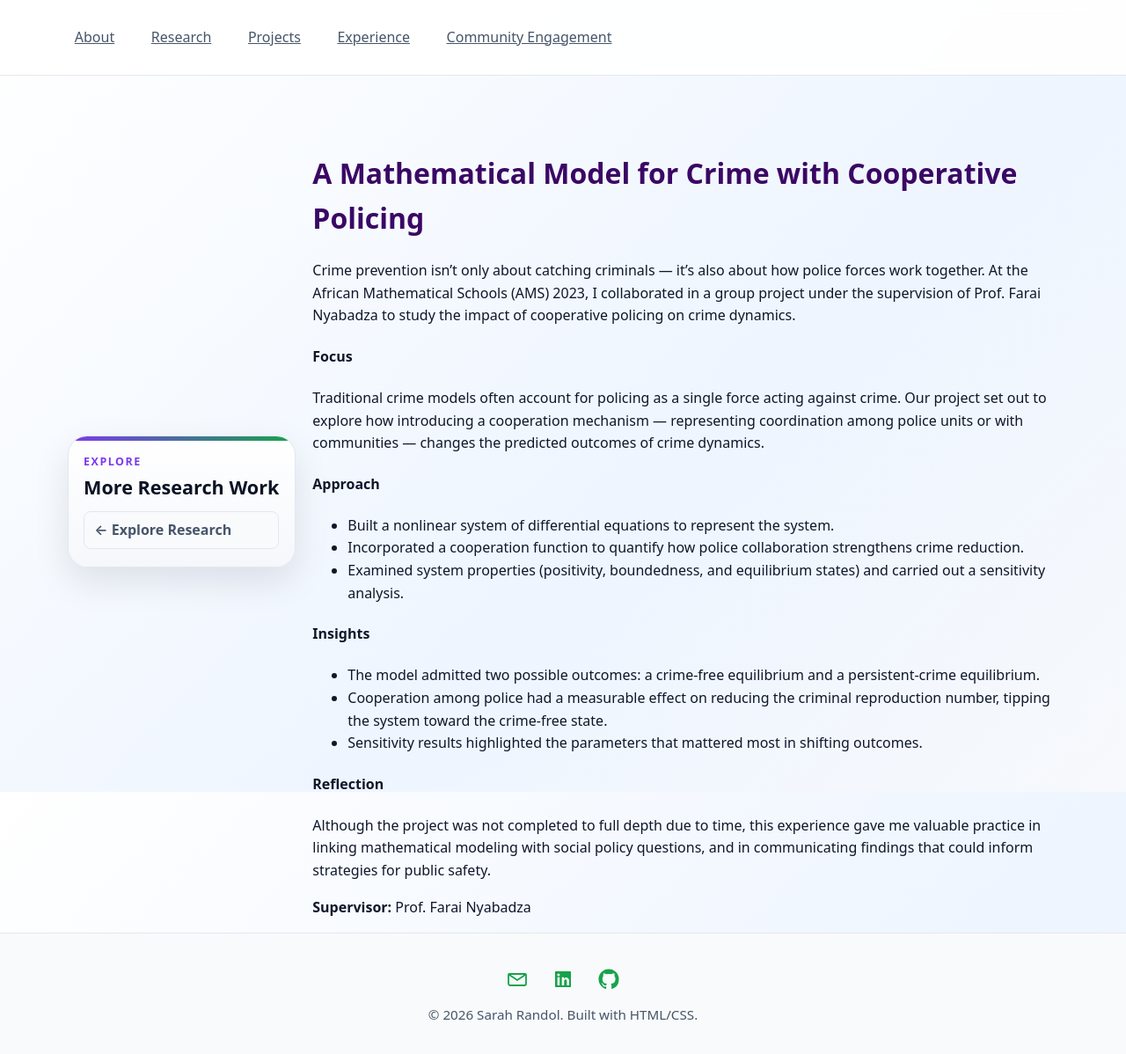
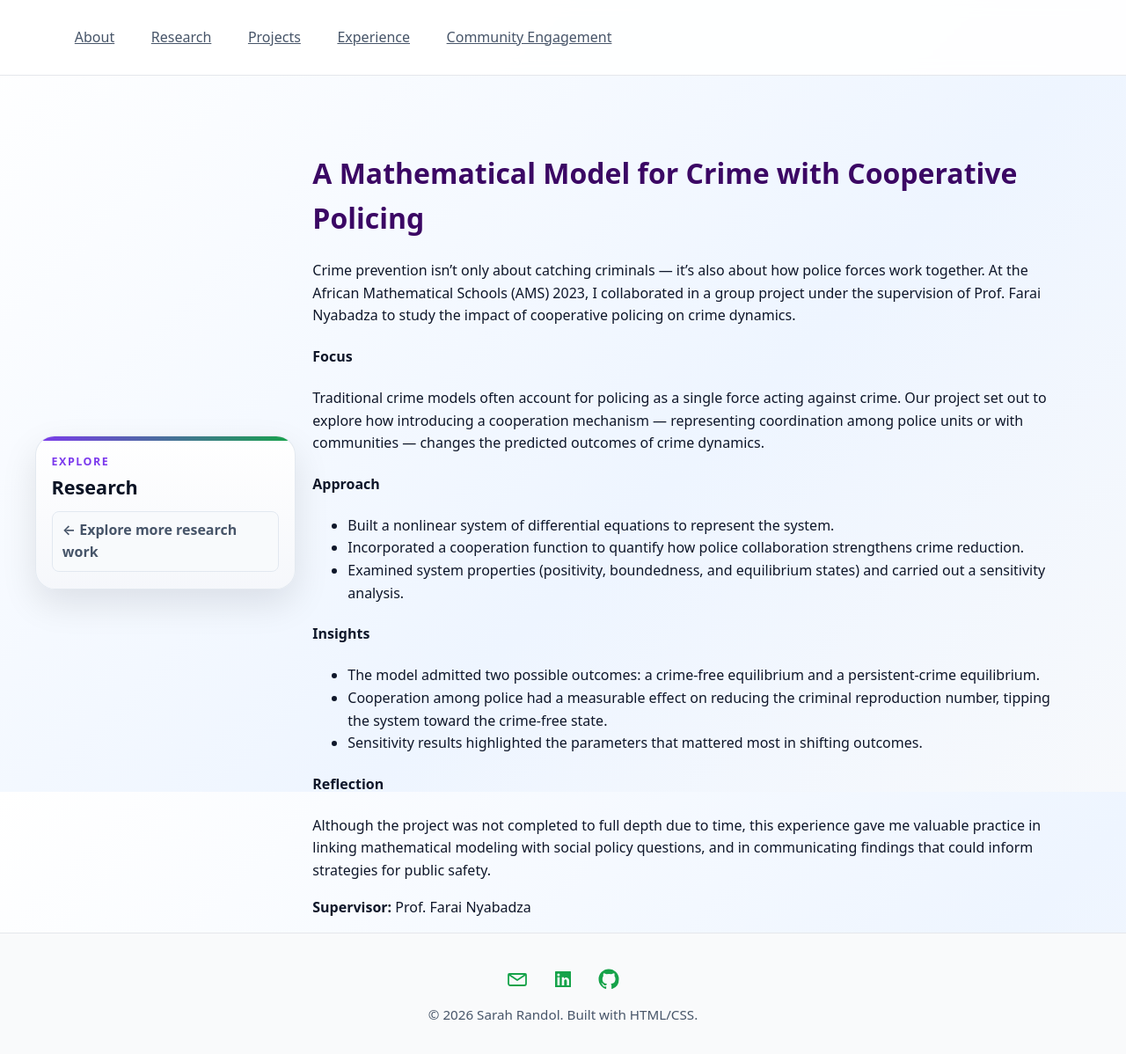
Before and after one commit to SARAH-GAKII/sarah-gakii.github.io, a Jekyll site: the page built from research/a-mathematical-model-for-crime-with-cooperative-policing.md, in a window 1280 px wide and 1230 px high. Shown: the top 1198 px of the window at 88% size. Built offline with Jekyll 4.4.1, drawn with Linux system fonts in a browser that asks for light colours.

Commit message:
Update a-mathematical-model-for-crime-with-cooperative-policing.md

```diff
--- a/research/a-mathematical-model-for-crime-with-cooperative-policing.md
+++ b/research/a-mathematical-model-for-crime-with-cooperative-policing.md
@@ -8,8 +8,8 @@
 <aside class="sidebar section-nav">
   <div class="section-nav-inner">
     <p class="section-nav-label">Explore</p>
-    <h2>More Research Work</h2>
-    <a class="section-nav-link" href="/research/">← Explore Research</a>
+    <h2>Research</h2>
+    <a class="section-nav-link" href="/research/">← Explore more research work</a>
   </div>
 </aside>
 
```
